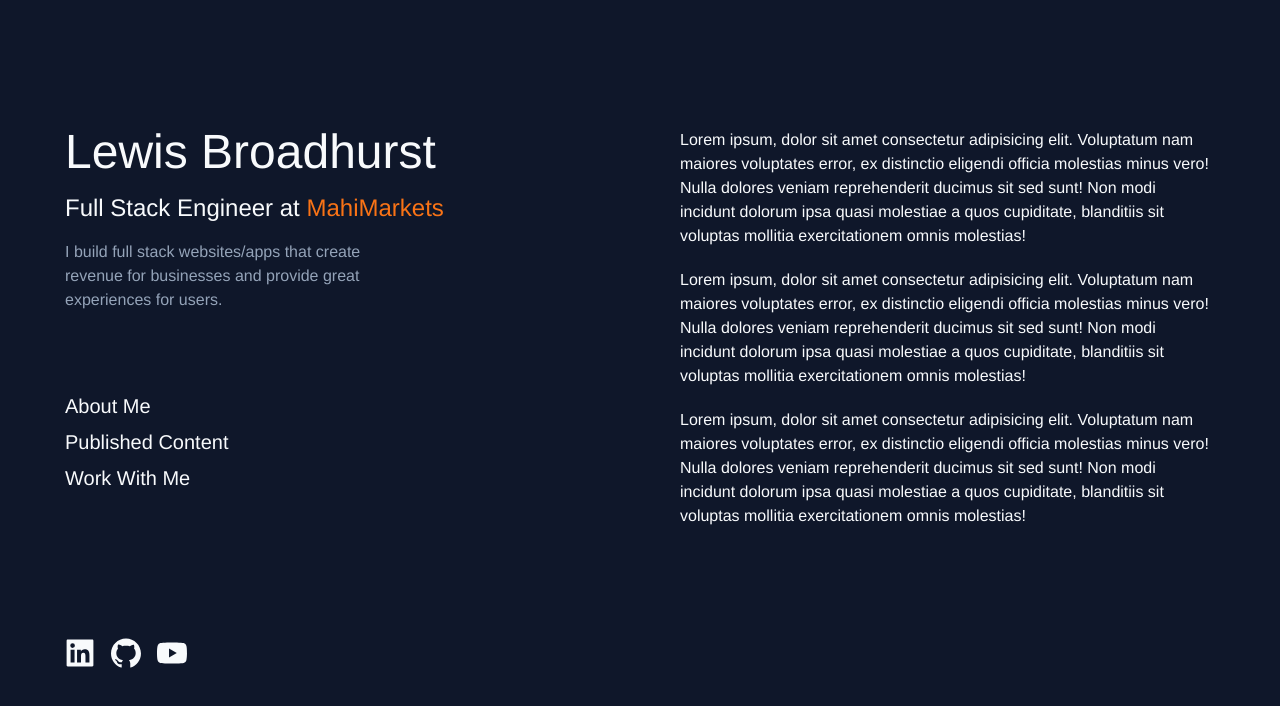
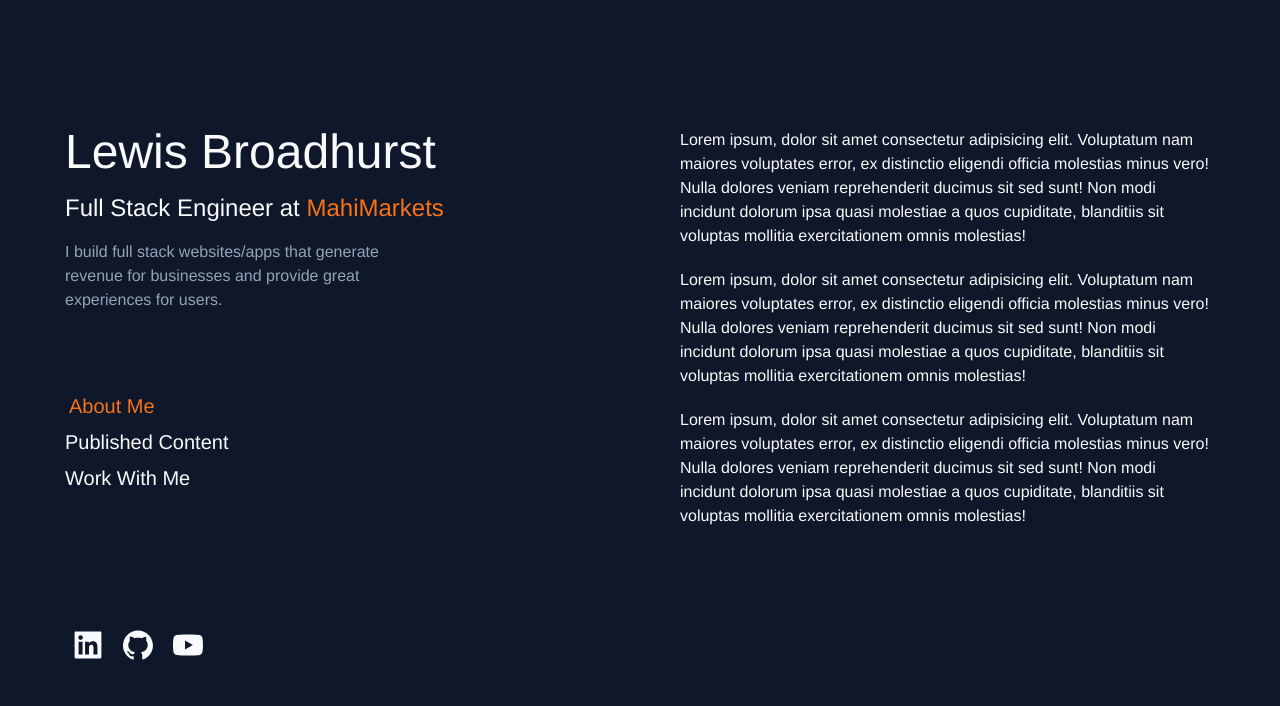
Before and after one commit to LMBroadhurst/CRYPTO_SUPERAPP, a Next.js app: page / in a window 1280 px wide. Shown: the top 706 px of the page. Built offline with nearby package versions, Linux system fonts and the light colour scheme.

Commit message:
overhaul of colours and adding tabs

```diff
--- a/components/home/Header.tsx
+++ b/components/home/Header.tsx
@@ -12,7 +12,7 @@ const Header = () => {
             > MahiMarkets</a>
         </h2>
 
-        <h3 className='text-md text-slate-400 w-2/3 sm:4/5'>I build full stack websites/apps that create revenue for businesses and provide great experiences for users.</h3>
+        <h3 className='text-md text-slate-400 w-2/3 sm:4/5'>I build full stack websites/apps that generate revenue for businesses and provide great experiences for users.</h3>
     </section>
   )
 }
--- a/components/home/IntroductionView.tsx
+++ b/components/home/IntroductionView.tsx
@@ -3,10 +3,17 @@ import Navigation from './Navigation';
 import Socials from './Socials';
 import AboutMe from './AboutMe';
 import Header from './Header';
+import PublishedContent from './PublishedContent';
+import WorkWithMe from './WorkWithMe';
 
 const HomeView: React.FC = () => {
 
-    const [activeTab, setActiveTab] = useState<string>("AboutMe.tsx");
+    const [activeTabKey, setActiveTabKey] = useState<string>("AboutMe.tsx");
+
+    const handleTabChange = (e: any) => {
+        console.log(e.target.id);
+        setActiveTabKey(e.target.id);
+    };
 
 
     return (
@@ -18,7 +25,8 @@ const HomeView: React.FC = () => {
                     <Header />
 
                     <Navigation
-                        activeTab={activeTab}
+                        activeTabKey={activeTabKey}
+                        handleTabChange={handleTabChange}
                     />
 
                     <div className='lg:hidden'>
@@ -31,14 +39,21 @@ const HomeView: React.FC = () => {
                 </div>
             </section>
 
-            <section className='... lg:hidden'>
+            <section className='flex flex-col gap-10 lg:hidden'>
                 <AboutMe />
+
+                <PublishedContent />
+
+                <WorkWithMe />
             </section>
 
             <section className='hidden lg:flex lg:w-1/2'>
                 {
-                    activeTab === "AboutMe.tsx" && <AboutMe />
-                    // enter rest of active tabs, i.e. Blog & Content, Work With Me
+                    activeTabKey === "AboutMe.tsx" && <AboutMe />
+                    ||
+                    activeTabKey === "PublishedContent.tsx" && <PublishedContent />
+                    ||
+                    activeTabKey === "WorkWithMe.tsx" && <WorkWithMe />
                 }
             </section>
         </section>
--- a/components/home/Navigation.tsx
+++ b/components/home/Navigation.tsx
@@ -1,22 +1,37 @@
+import { NavigationTab } from '@/types/HomeTypes';
 import React, { FC } from 'react';
 
 type OwnProps = {
-    activeTab: string;
+  activeTabKey: string;
+  handleTabChange: any;
 };
 
-const listItems: string[] = ['About Me', 'Published Content', 'Work With Me'];
+const navTabs: NavigationTab[] = [
+  {text: 'About Me', key: 'AboutMe.tsx'},
+  {text: 'Published Content', key: 'PublishedContent.tsx'},
+  {text:'Work With Me', key: 'WorkWithMe.tsx'}
+];
 
-const Navigation: FC<OwnProps> = () => {
+const Navigation: FC<OwnProps> = ({
+  activeTabKey,
+  handleTabChange
+}) => {
 
   return (
     <nav className='hidden lg:flex'>
         <ul className='flex flex-col gap-2 text-xl items-start'>
           {
-            listItems.map(listItem =>
+            navTabs.map(navTab =>
               <li
-                className='duration-200 transition-all hover:text-orange-300 hover:cursor-pointer'
+                className={`
+                  duration-200 transition-all hover:text-orange-600 hover:cursor-pointer hover:translate-x-0.5
+                  ${ activeTabKey === navTab.key && 'text-orange-500 translate-x-1'}
+                `}
+                id={navTab.key}
+                key={navTab.key}
+                onClick={handleTabChange}
               >
-                {listItem}
+                {navTab.text}
               </li>
             )
           }
--- /dev/null
+++ b/components/home/PublishedContent.tsx
@@ -0,0 +1,19 @@
+import React from 'react'
+
+const PublishedContent = () => {
+  return (
+    <section className='flex p-10 lg:p-0 lg:w-full'>
+        <section className='flex flex-col gap-5'>
+            <h2 className='text-3xl self-start lg:hidden'>About Me</h2>
+
+            <p>Lorem ipsum, dolor sit amet consectetur adipisicing elit. Voluptatum nam maiores voluptates error, ex distinctio eligendi officia molestias minus vero! Nulla dolores veniam reprehenderit ducimus sit sed sunt! Non modi incidunt dolorum ipsa quasi molestiae a quos cupiditate, blanditiis sit voluptas mollitia exercitationem omnis molestias!</p>
+
+            <p>Lorem ipsum, dolor sit amet consectetur adipisicing elit. Voluptatum nam maiores voluptates error, ex distinctio eligendi officia molestias minus vero! Nulla dolores veniam reprehenderit ducimus sit sed sunt! Non modi incidunt dolorum ipsa quasi molestiae a quos cupiditate, blanditiis sit voluptas mollitia exercitationem omnis molestias!</p>
+
+            <p>Lorem ipsum, dolor sit amet consectetur adipisicing elit. Voluptatum nam maiores voluptates error, ex distinctio eligendi officia molestias minus vero! Nulla dolores veniam reprehenderit ducimus sit sed sunt! Non modi incidunt dolorum ipsa quasi molestiae a quos cupiditate, blanditiis sit voluptas mollitia exercitationem omnis molestias!</p>
+        </section>
+    </section>
+  )
+}
+
+export default PublishedContent
--- a/components/home/Socials.tsx
+++ b/components/home/Socials.tsx
@@ -10,10 +10,10 @@ const socials: SocialItem[] = [
 
 const Socials = () => {
   return (
-    <section className='flex flex-row gap-4 text-3xl'>
+    <section className='flex flex-row gap-1 text-3xl'>
       {
         socials.map(social =>
-          <a href={social.href} className='basicOrangeHoverableIcon'>{social.icon}</a>
+          <a href={social.href} className='p-2 duration-200 transition-all hover:text-orange-400'>{social.icon}</a>
         )
       }
     </section>
--- /dev/null
+++ b/components/home/WorkWithMe.tsx
@@ -0,0 +1,19 @@
+import React from 'react'
+
+const WorkWithMe = () => {
+  return (
+    <section className='flex p-10 lg:p-0 lg:w-full'>
+        <section className='flex flex-col gap-5'>
+            <h2 className='text-3xl self-start lg:hidden'>About Me</h2>
+
+            <p>Lorem ipsum, dolor sit amet consectetur adipisicing elit. Voluptatum nam maiores voluptates error, ex distinctio eligendi officia molestias minus vero! Nulla dolores veniam reprehenderit ducimus sit sed sunt! Non modi incidunt dolorum ipsa quasi molestiae a quos cupiditate, blanditiis sit voluptas mollitia exercitationem omnis molestias!</p>
+
+            <p>Lorem ipsum, dolor sit amet consectetur adipisicing elit. Voluptatum nam maiores voluptates error, ex distinctio eligendi officia molestias minus vero! Nulla dolores veniam reprehenderit ducimus sit sed sunt! Non modi incidunt dolorum ipsa quasi molestiae a quos cupiditate, blanditiis sit voluptas mollitia exercitationem omnis molestias!</p>
+
+            <p>Lorem ipsum, dolor sit amet consectetur adipisicing elit. Voluptatum nam maiores voluptates error, ex distinctio eligendi officia molestias minus vero! Nulla dolores veniam reprehenderit ducimus sit sed sunt! Non modi incidunt dolorum ipsa quasi molestiae a quos cupiditate, blanditiis sit voluptas mollitia exercitationem omnis molestias!</p>
+        </section>
+    </section>
+  )
+}
+
+export default WorkWithMe
--- a/styles/globals.css
+++ b/styles/globals.css
@@ -12,14 +12,3 @@
     cursor: pointer;
     scale: 1.02;
 }
-
-.basicOrangeHoverableText {
-    transition: all;
-    transition-duration: 500ms;
-}
-
-.basicOrangeHoverableText:hover {
-    color: rgb(249 115 22);
-    cursor: pointer;
-    translate: 5px;
-}
```
Also changed, not shown: types/HomeTypes.ts (+7 -1 lines).
